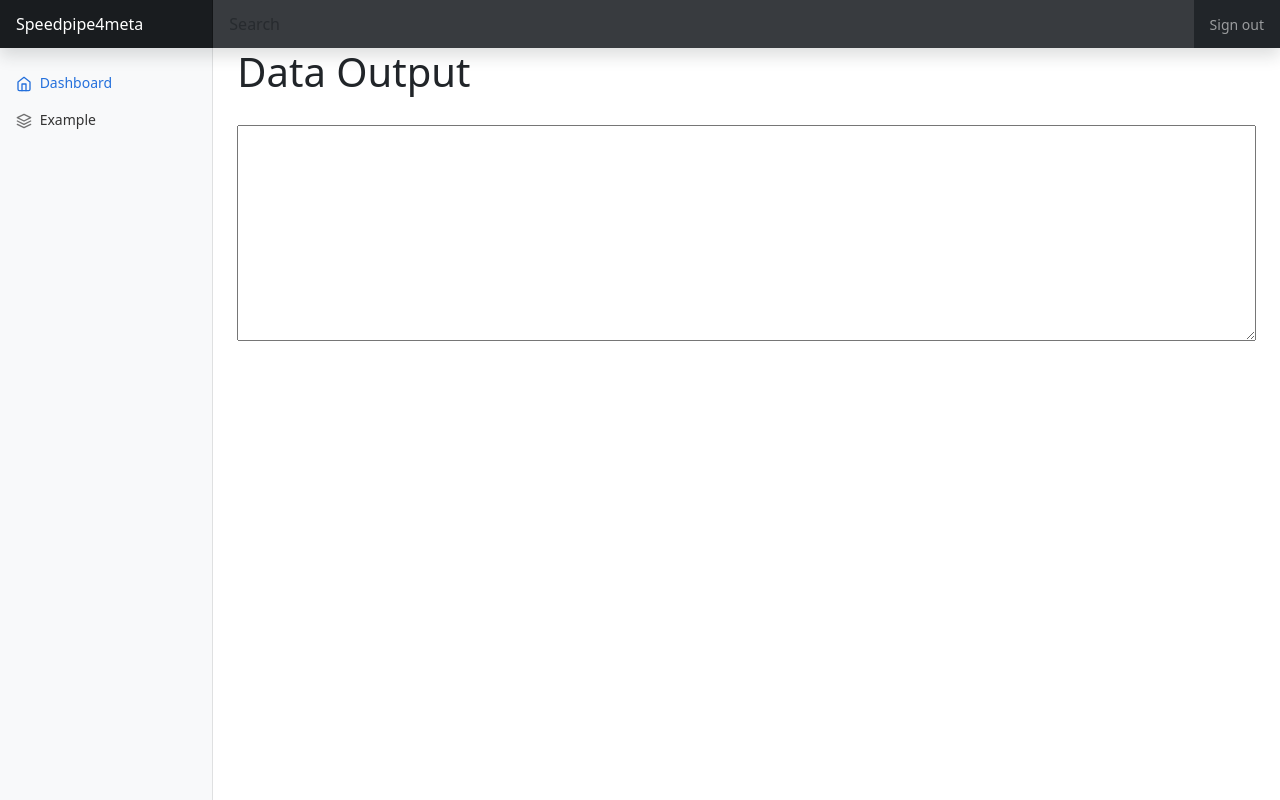
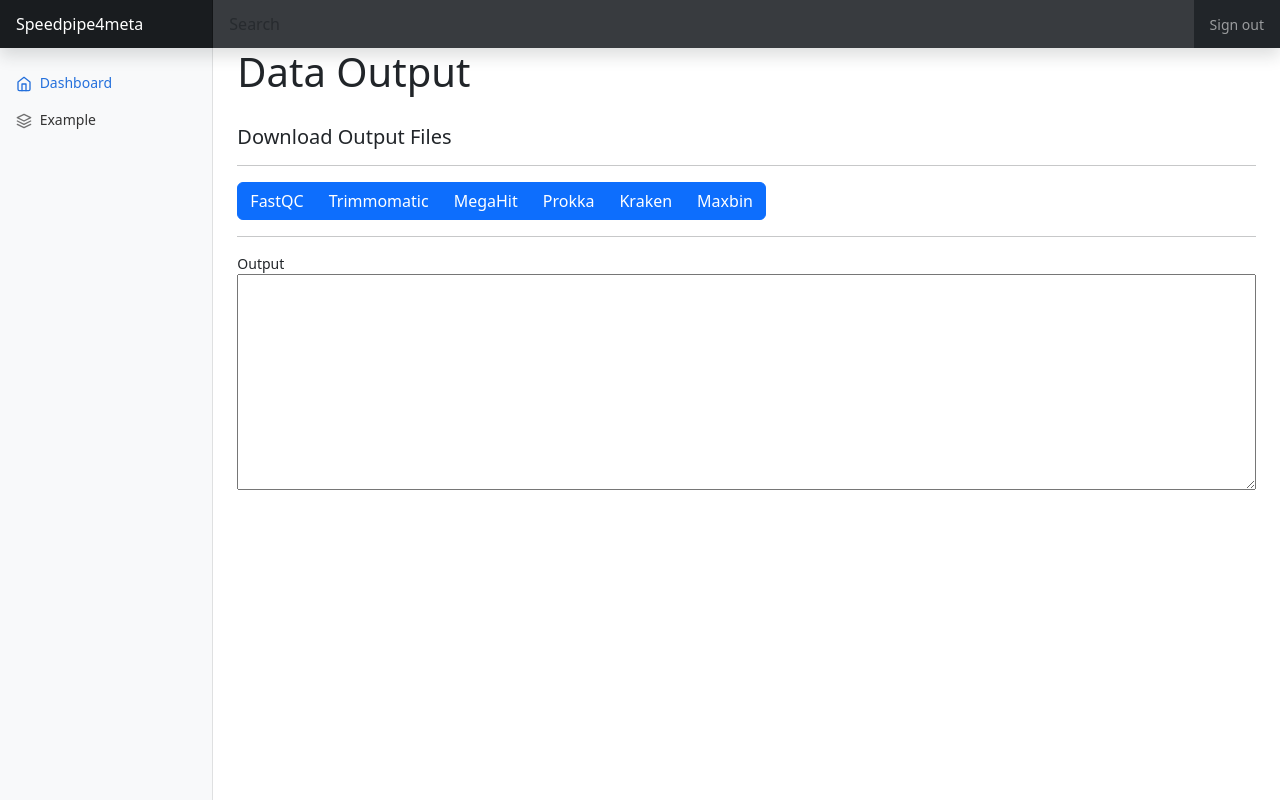
Before and after one commit to labgm/speedsite, a Django app: template index/templates/snakemake_output.html in a window 1280 px wide. Run offline with Django 4.2, Linux system fonts and the light colour scheme; the template is opened without the code that fills it, so the values that code supplies are empty; parts of the project's set-up code (start-up, migrations or seed data) failed here and were passed over; some libraries are stand-ins or nearby versions.

Commit message:
Update Data Output

```diff
--- a/index/templates/snakemake_output.html
+++ b/index/templates/snakemake_output.html
@@ -18,6 +18,18 @@
       </div>
     {% endif %}
   <br>
+  <h5>Download Output Files</h5>
+  <hr>
+  <div class="btn-group" role="group" aria-label="Basic example">
+    <button type="button" class="btn btn-primary">FastQC</button>
+    <button type="button" class="btn btn-primary">Trimmomatic</button>
+    <button type="button" class="btn btn-primary">MegaHit</button>
+    <button type="button" class="btn btn-primary">Prokka</button>
+    <button type="button" class="btn btn-primary">Kraken</button>
+    <button type="button" class="btn btn-primary">Maxbin</button>
+  </div>
+  <hr>
+  <span>Output</span>
   <div>
     <textarea id="output" readonly rows="10" cols="100" style="width: 100%; overflow:auto;">{{ output }}</textarea>
   </div>
--- a/index/urls.py
+++ b/index/urls.py
@@ -9,5 +9,5 @@ urlpatterns = [
     path('processament', views.processament, name='processament'),
     path('runSnakemake', views.run_snakemake, name='runSnakemake'),
     path('get_process_status/', views.get_process_status, name='get_process_status'),
-
+    path('output_snakemake/', views.output_snakemake, name='output_snakemake'),
 ]
--- a/index/views.py
+++ b/index/views.py
@@ -51,6 +51,9 @@ def upload(request):
         form = UploadFileForm()
         message = 'Faça o upload dos arquivos'
         return render(request, 'index.html', {'form': form, 'message': message})
+
+def output_snakemake(request):
+    return render(request, 'snakemake_output.html')
 
 def processament(request):
     # Iniciando um processo usando a função Popen
```
Also changed, not shown: index/templates/index.html (+0 -11 lines). Lines whose indentation alone changed are shown as unchanged.
